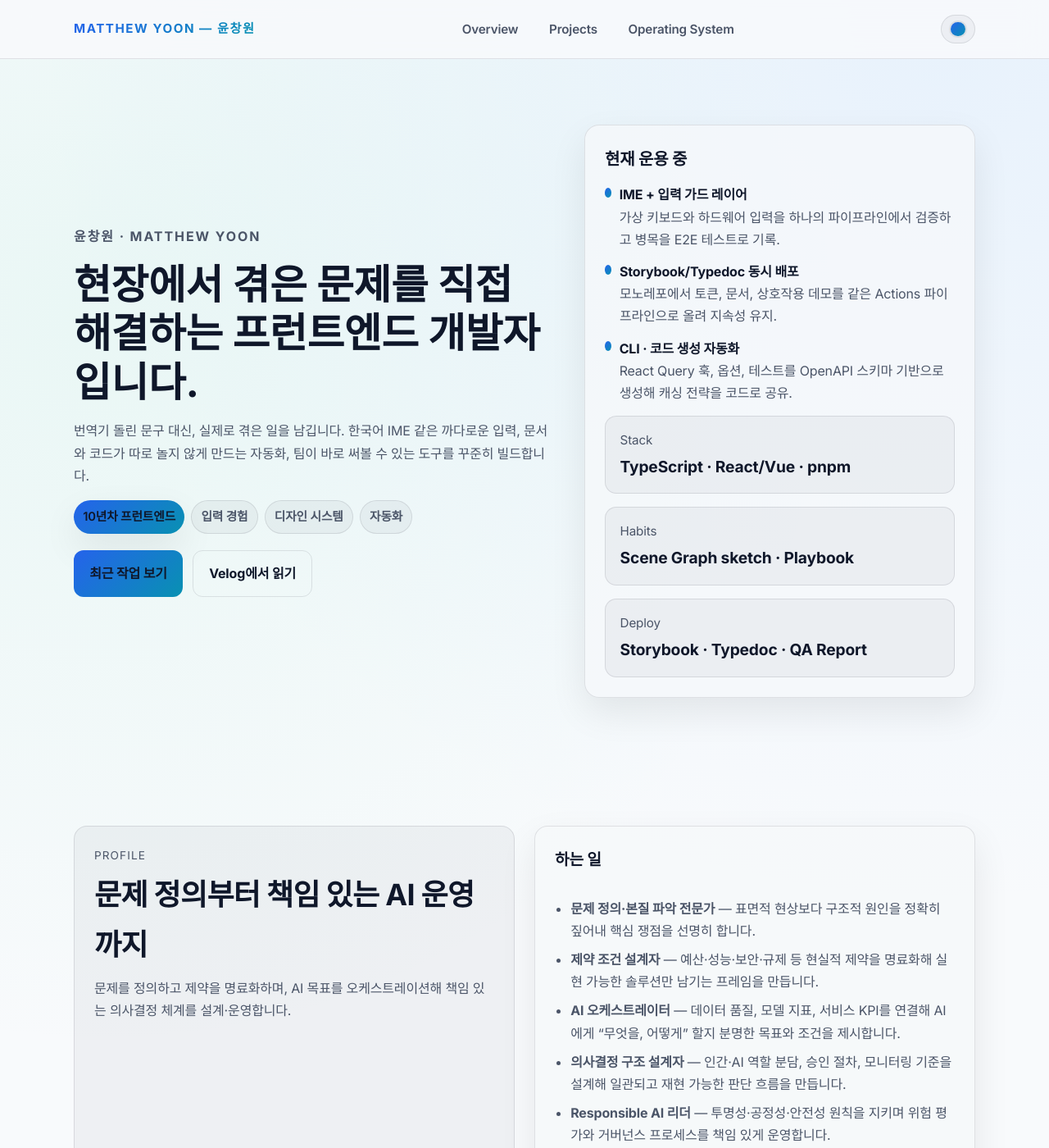
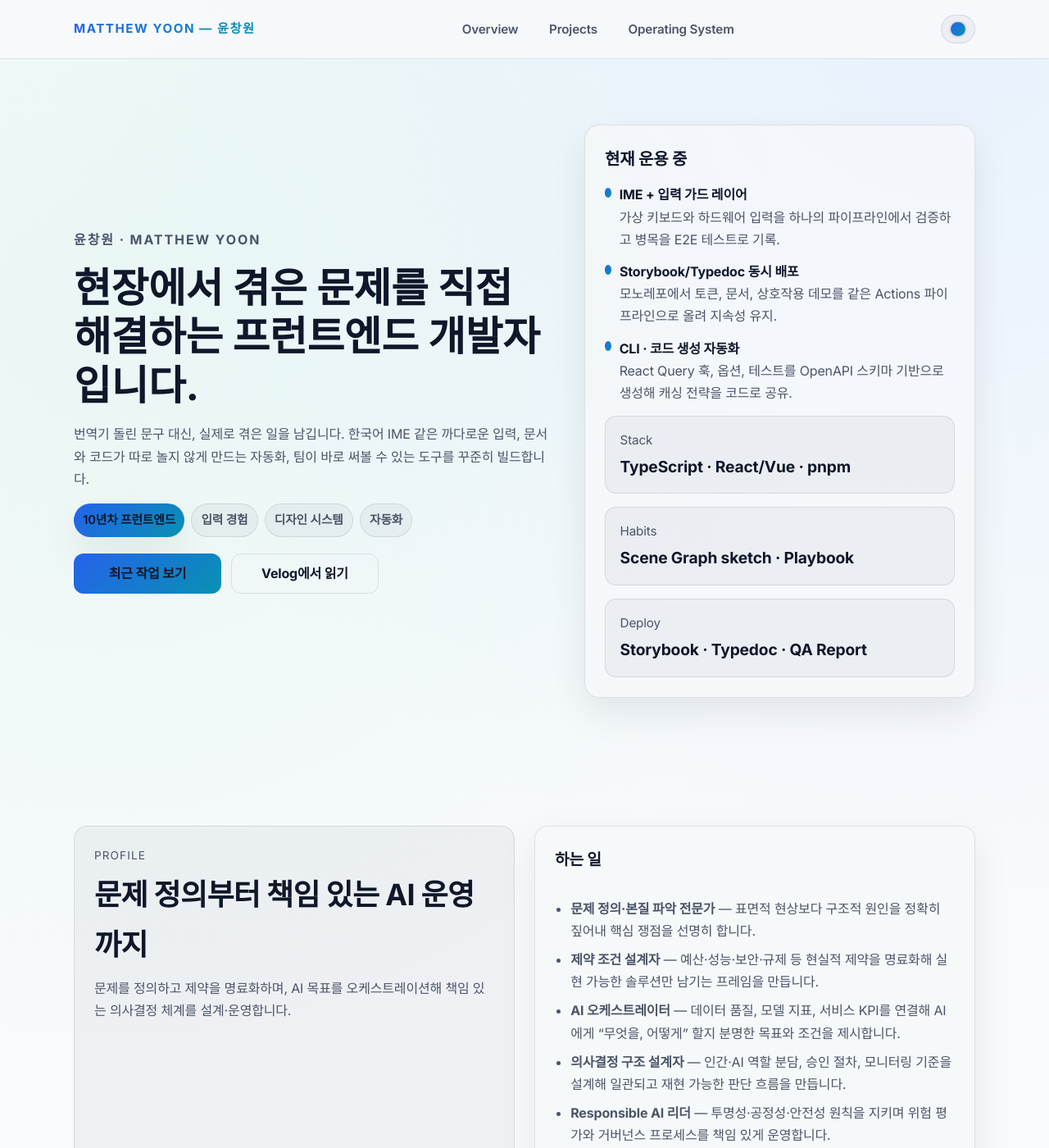
Before and after one commit to uiwwsw/uiwwsw.github.io, a Jekyll site: the page built from index.markdown, in a window 1280 px wide and 1400 px high. Shown: the whole window at 82% size. Built offline with Jekyll 4.4.1, drawn with Linux system fonts in a browser that asks for light colours; nearby versions of some CDN libraries.

Commit message:
Improve hero button alignment

```diff
--- a/assets/css/style.css
+++ b/assets/css/style.css
@@ -254,8 +254,10 @@
 }
 
 .hero__actions {
-  display: flex;
-  flex-wrap: wrap;
+  display: grid;
+  grid-template-columns: repeat(auto-fit, minmax(180px, max-content));
+  justify-content: start;
+  align-items: stretch;
   gap: 0.75rem;
   margin-top: 0.25rem;
 }
@@ -265,6 +267,9 @@
   align-items: center;
   gap: 0.4rem;
   padding: 0.85rem 1.2rem;
+  min-height: 3rem;
+  line-height: 1.2;
+  justify-content: center;
   border-radius: 12px;
   border: 1px solid var(--border);
   background: var(--surface);
```
